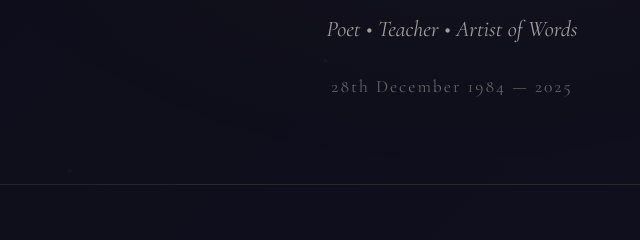
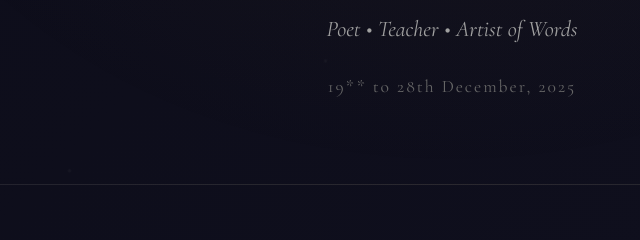
Before and after one commit to anupupadhyaya/poems, a plain HTML site: page index.html in a window 1280 px wide. Shown: the part 334-574 px from the top of the page, 188-828 px from the left. Drawn offline with nearby package versions, Linux system fonts and the light colour scheme.

Commit message:
Update index.html

```diff
--- a/index.html
+++ b/index.html
@@ -426,7 +426,7 @@
             <h1>Nishanta Parajuli</h1>
             <p class="assamese-name">নিশান্ত পৰাজুলী</p>
             <p class="subtitle">Poet • Teacher • Artist of Words</p>
-            <p class="dates">28th December 1984 — 2025</p>
+            <p class="dates">19** to 28th December, 2025</p>
         </header>
 
         <section class="about-section">
```
